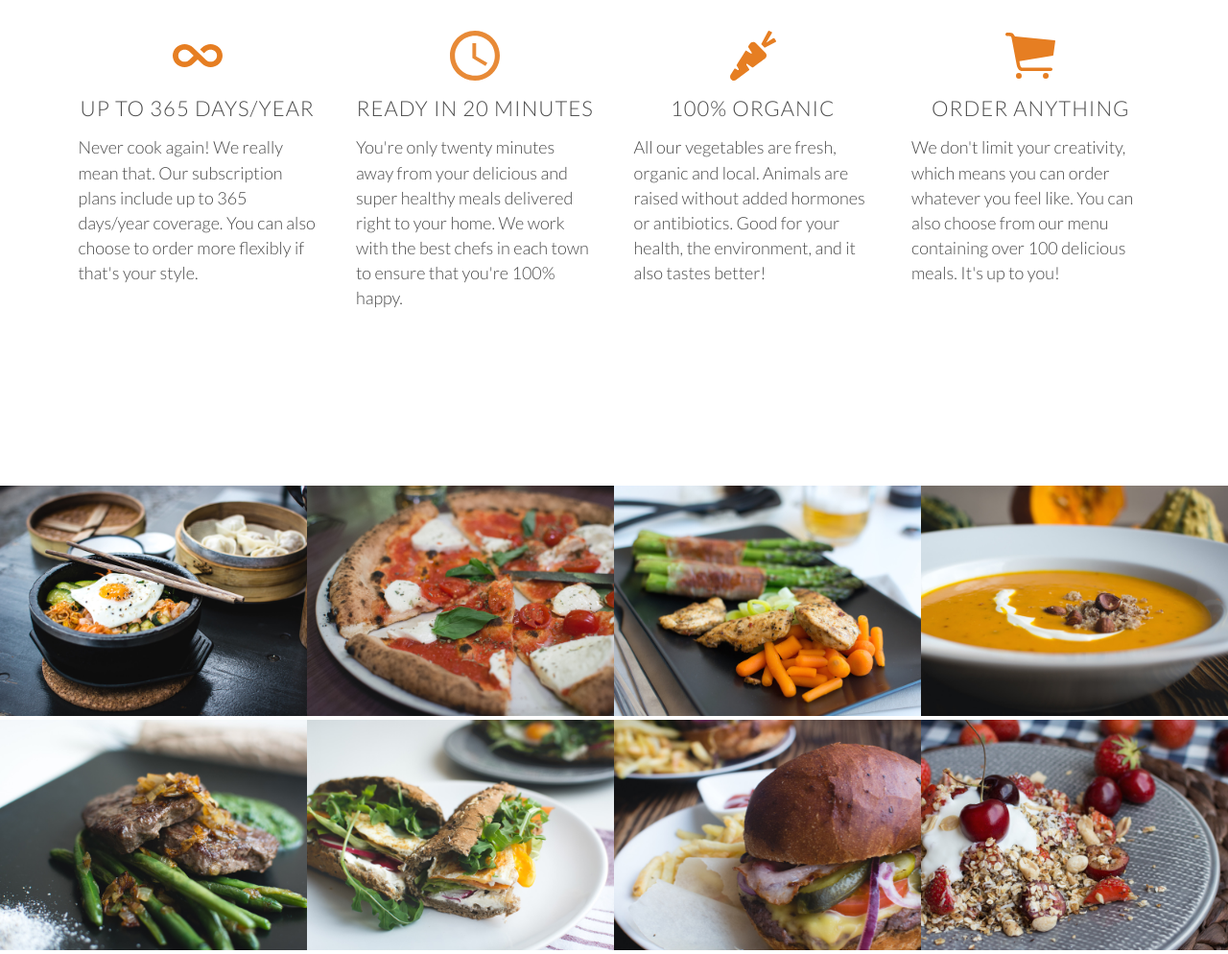
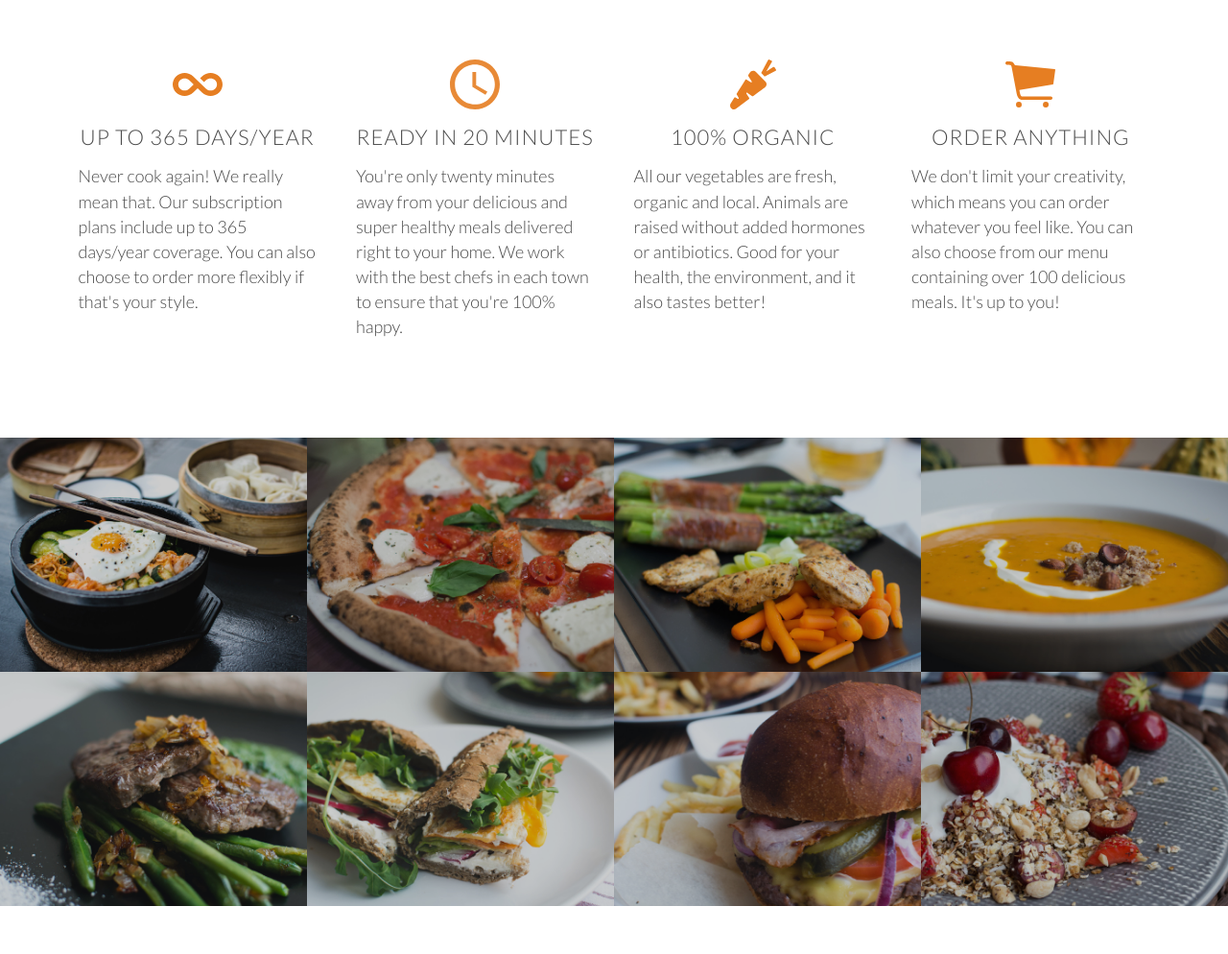
Before and after one commit to jeffreyxmonteiro/omnifood, a PHP site: page / in a window 1280 px wide. Shown: the part 1067-2061 px from the top of the page at 96% size. After the commit the page ends 2011 px from the top, so only its background shows below. Run offline with PHP 8.4, Linux system fonts and the light colour scheme.

Commit message:
Implemented final stylings and transitions to favorite foods section.

```diff
--- a/resources/css/style.css
+++ b/resources/css/style.css
@@ -162,6 +162,14 @@ header {
 }
 
 /*---------------------------------------------*/
+/* FEATURES */
+/*---------------------------------------------*/
+
+.section-features .long-copy {
+  margin-bottom: 30px;
+}
+
+/*---------------------------------------------*/
 /* LOGO */
 /*---------------------------------------------*/
 
@@ -205,7 +213,7 @@ header {
 }
 
 /*---------------------------------------------*/
-/* NAVBAR */
+/* MEALS */
 /*---------------------------------------------*/
 
 .meals-showcase {
@@ -222,9 +230,23 @@ header {
 .meal-photo {
   margin: 0;
   width: 100%;
+  overflow: hidden;
+  background-color: #000;
 }
 
 .meal-photo img {
   width: 100%;
   height: auto;
+  transform: scale(1.15);
+  opacity: .8;
 }
+
+.meal-photo img:hover {
+  transform: scale(1.03);
+  opacity: 1;
+  transition: transform .5s, opacity .5s;
+}
+
+.section-meals {
+  padding: 0;
+}
```
